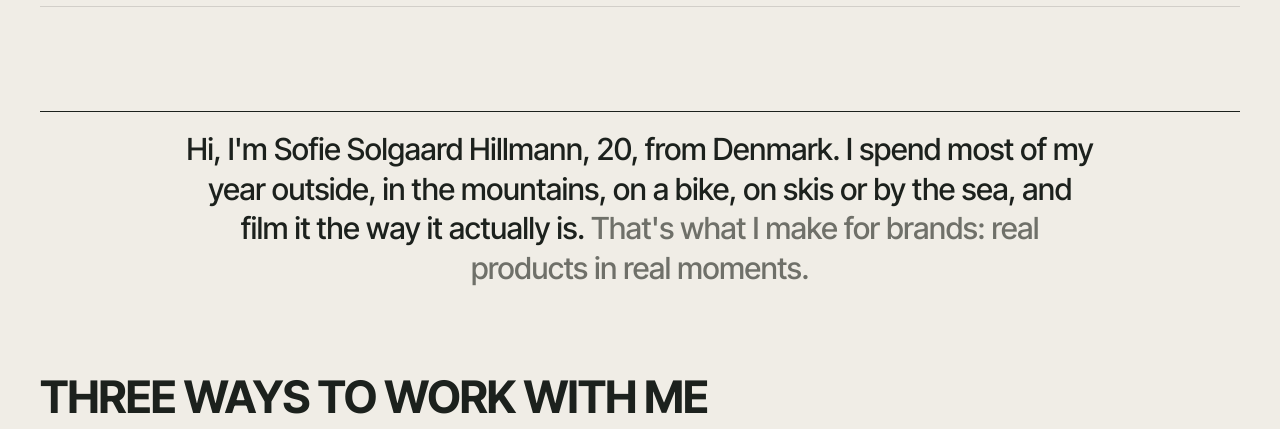
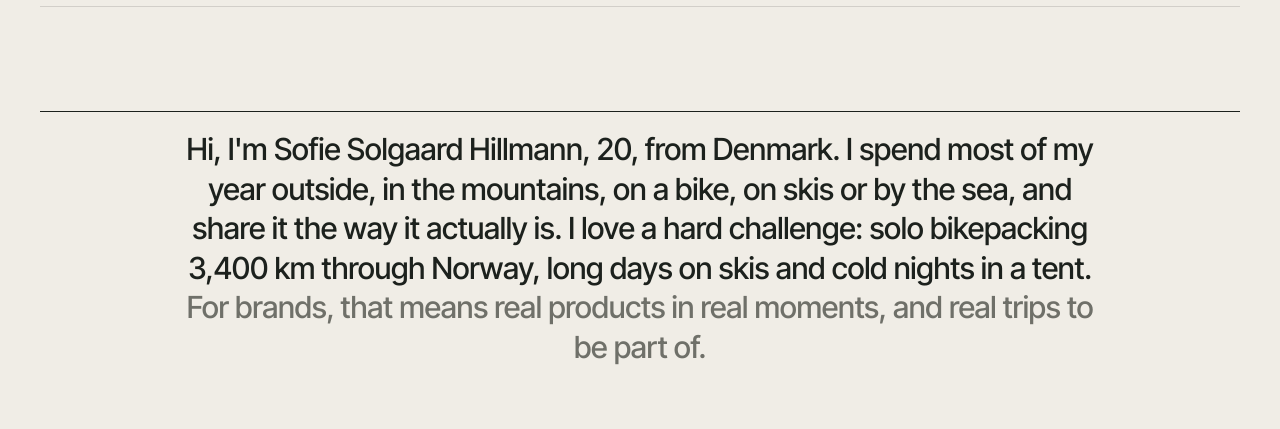
Before and after one commit to sofsolgaard/portfolio, a plain HTML site: page v4/index.html in a window 1280 px wide. Shown: the part 820-1249 px from the top of the page. Drawn offline with Linux system fonts and the light colour scheme.

Commit message:
Opdater portfolio

```diff
--- a/v4/index.html
+++ b/v4/index.html
@@ -64,7 +64,7 @@
   <!-- ============ 3. Short intro + three ways to work together ============ -->
   <section class="wrap section" id="offer">
     <div class="intro-line reveal">
-      <p class="lead">Hi, I'm Sofie Solgaard Hillmann, 20, from Denmark. I spend most of my year outside, in the mountains, on a bike, on skis or by the sea, and film it the way it actually is. <span>That's what I make for brands: real products in real moments.</span></p>
+      <p class="lead">Hi, I'm Sofie Solgaard Hillmann, 20, from Denmark. I spend most of my year outside, in the mountains, on a bike, on skis or by the sea, and share it the way it actually is. I love a hard challenge: solo bikepacking 3,400 km through Norway, long days on skis and cold nights in a tent. <span>For brands, that means real products in real moments, and real trips to be part of.</span></p>
     </div>
     <div class="offers-head reveal">
       <h2 class="display">Three ways to work with me</h2>
```
